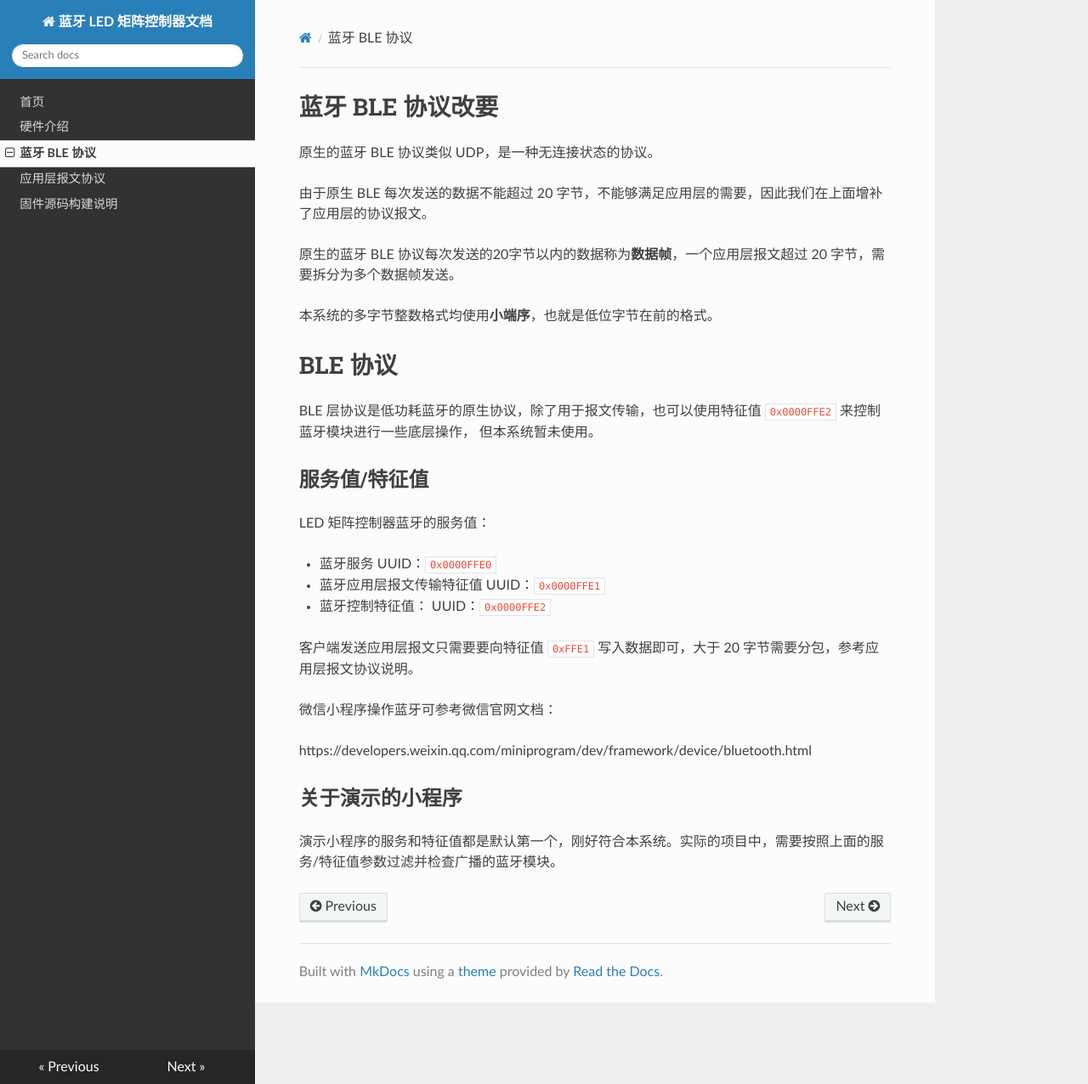
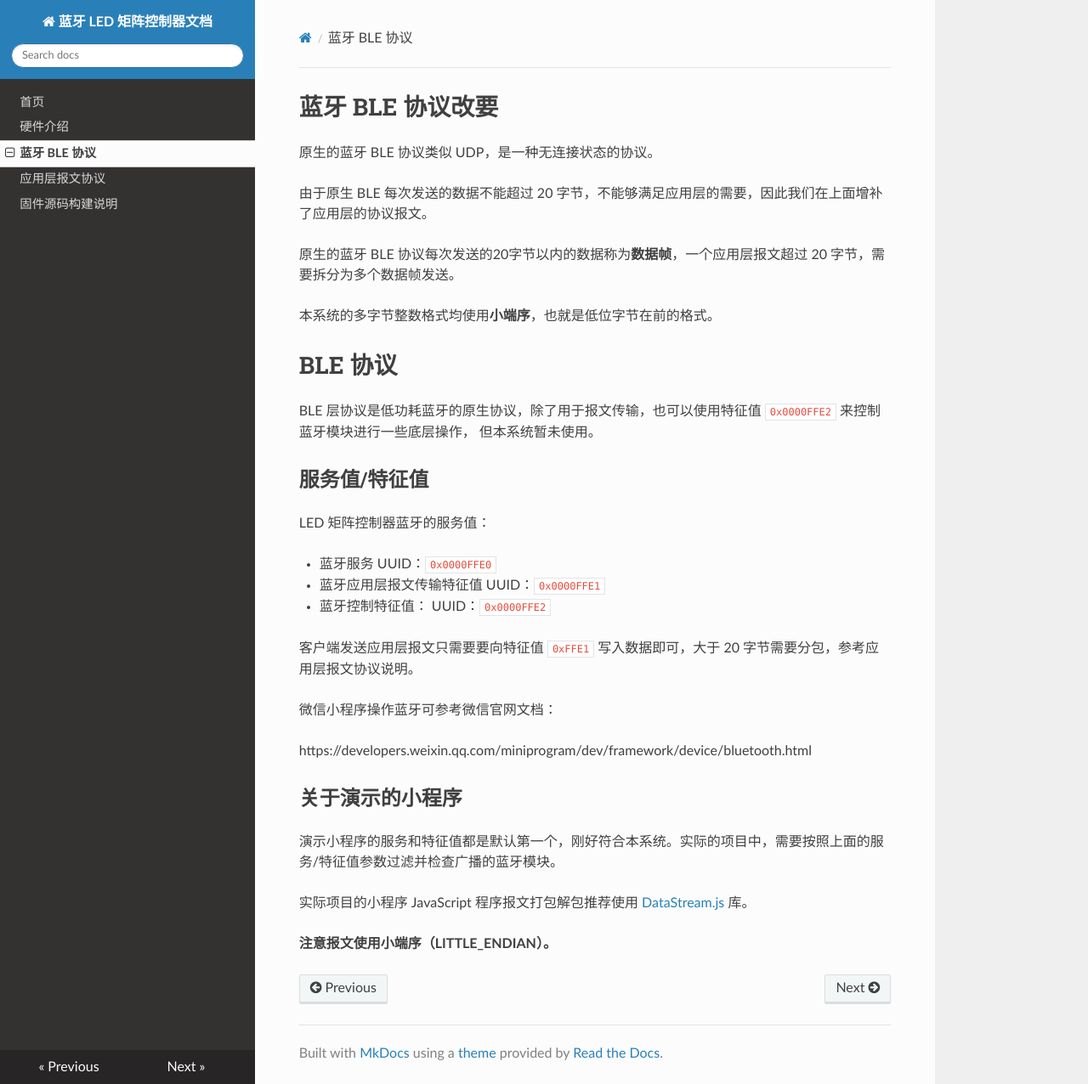
Before and after one commit to oldrev/led-matrix, an MkDocs documentation site: the page built from docs/ble_protocol.md, in a window 1280 px wide and 1276 px high. Shown: the whole window at 85% size. Built offline with MkDocs 1.6.1, drawn with Linux system fonts in a browser that asks for light colours; nearby versions of some CDN libraries.

Commit message:
文档更新

```diff
--- a/docs/ble_protocol.md
+++ b/docs/ble_protocol.md
@@ -32,3 +32,7 @@ https://developers.weixin.qq.com/miniprogram/dev/framework/device/bluetooth.html
 ## 关于演示的小程序
 
 演示小程序的服务和特征值都是默认第一个，刚好符合本系统。实际的项目中，需要按照上面的服务/特征值参数过滤并检查广播的蓝牙模块。
+
+实际项目的小程序 JavaScript 程序报文打包解包推荐使用 [DataStream.js](https://www.npmjs.com/package/datastream-js) 库。
+
+**注意报文使用小端序（LITTLE_ENDIAN）。**
```
